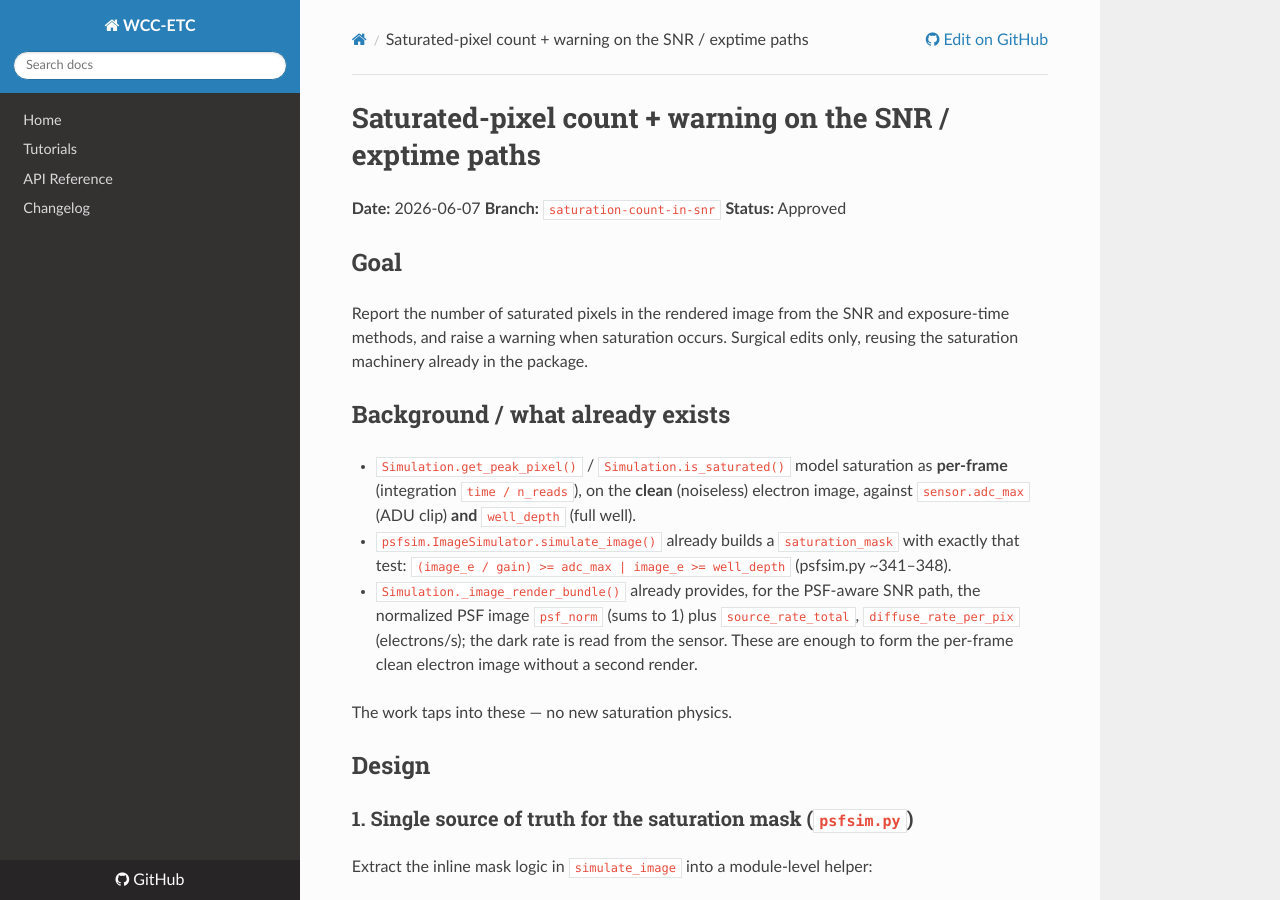
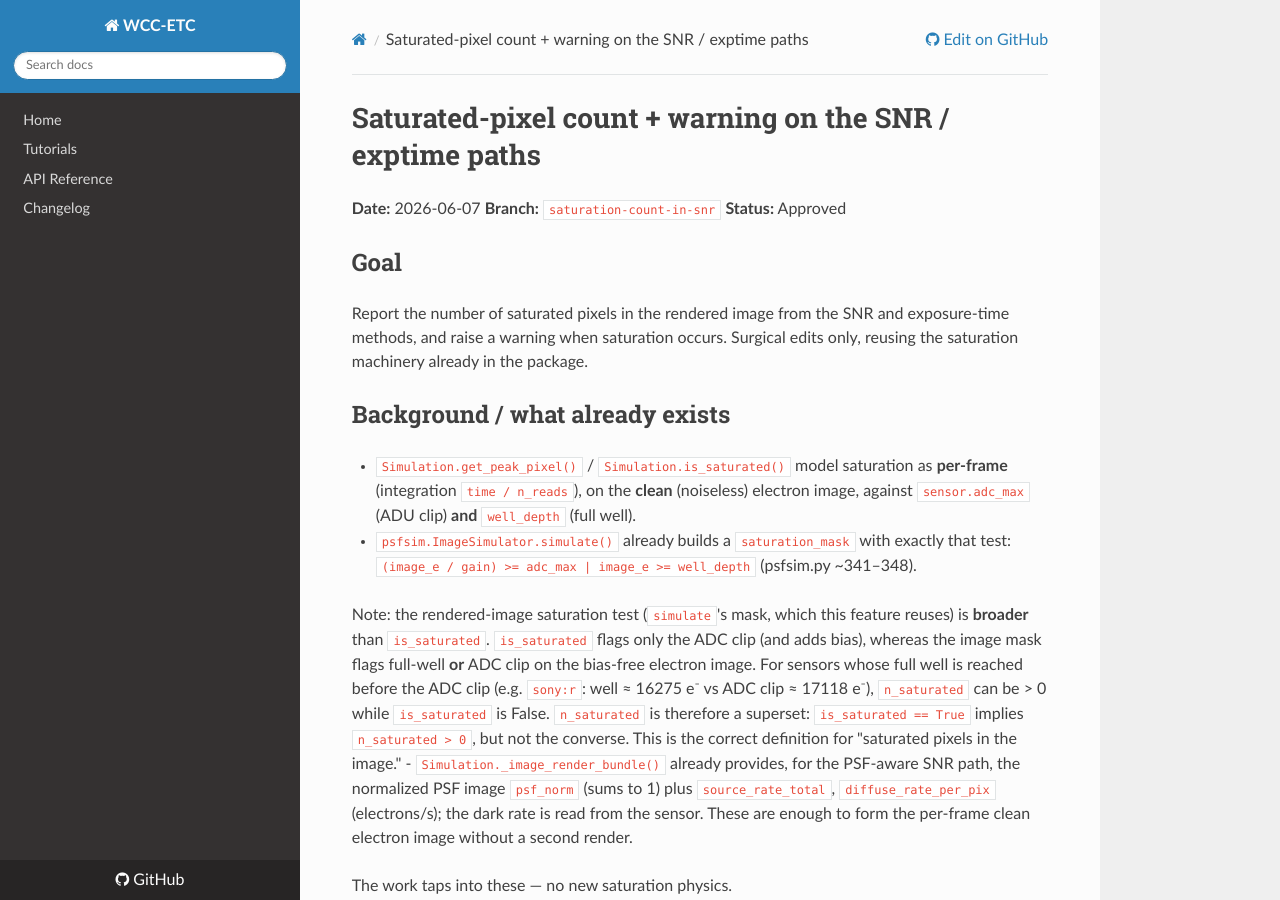
Before and after one commit to schmidt-observatories/wcc-etc, an MkDocs documentation site: the page built from docs/superpowers/specs/2026-06-07-saturation-count-in-snr-design.md, in a window 1280 px wide and 900 px high. Built offline with MkDocs 1.6.1, drawn with Linux system fonts in a browser that asks for light colours; nearby versions of some CDN libraries.

Commit message:
Clarify n_saturated is a superset of is_saturated (full well vs ADC clip)

```diff
--- a/docs/superpowers/specs/2026-06-07-saturation-count-in-snr-design.md
+++ b/docs/superpowers/specs/2026-06-07-saturation-count-in-snr-design.md
@@ -16,9 +16,18 @@ edits only, reusing the saturation machinery already in the package.
   as **per-frame** (integration `time / n_reads`), on the **clean** (noiseless)
   electron image, against `sensor.adc_max` (ADU clip) **and** `well_depth`
   (full well).
-- `psfsim.ImageSimulator.simulate_image()` already builds a `saturation_mask`
+- `psfsim.ImageSimulator.simulate()` already builds a `saturation_mask`
   with exactly that test:
   `(image_e / gain) >= adc_max | image_e >= well_depth` (psfsim.py ~341–348).
+
+Note: the rendered-image saturation test (`simulate`'s mask, which this feature
+reuses) is **broader** than `is_saturated`. `is_saturated` flags only the ADC
+clip (and adds bias), whereas the image mask flags full-well **or** ADC clip on
+the bias-free electron image. For sensors whose full well is reached before the
+ADC clip (e.g. `sony:r`: well ≈ 16275 e⁻ vs ADC clip ≈ 17118 e⁻), `n_saturated`
+can be > 0 while `is_saturated` is False. `n_saturated` is therefore a superset:
+`is_saturated == True` implies `n_saturated > 0`, but not the converse. This is
+the correct definition for "saturated pixels in the image."
 - `Simulation._image_render_bundle()` already provides, for the PSF-aware SNR
   path, the normalized PSF image `psf_norm` (sums to 1) plus
   `source_rate_total`, `diffuse_rate_per_pix` (electrons/s); the dark rate is
```
Also changed, not shown: docs/superpowers/plans/2026-06-07-saturation-count-in-snr.md (+6 -4 lines).
